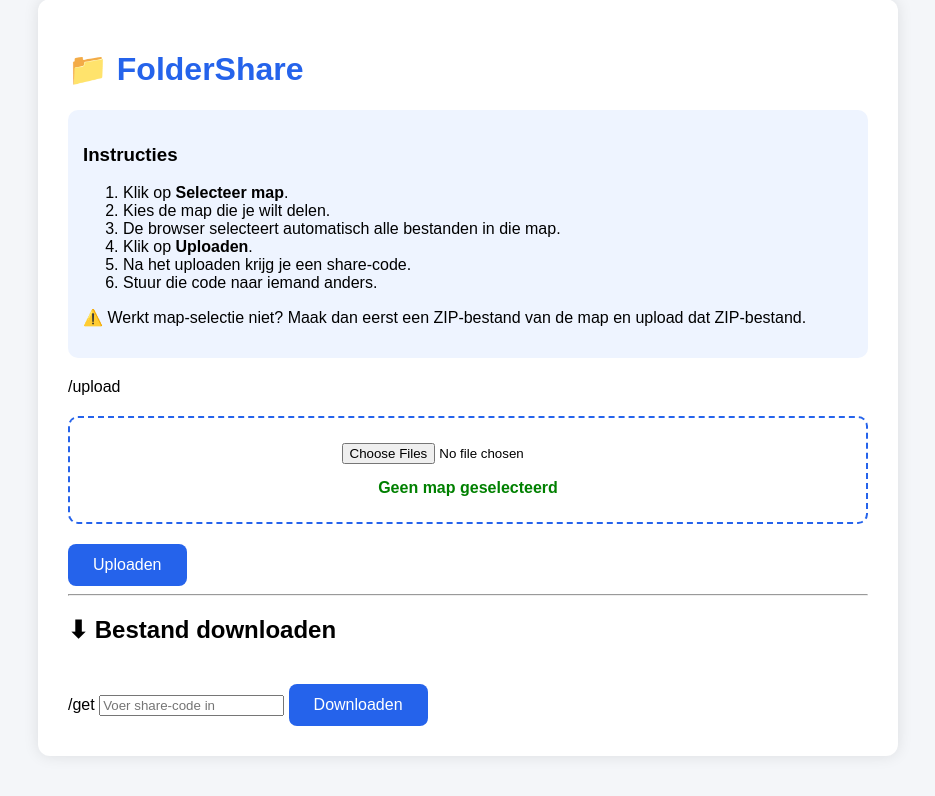
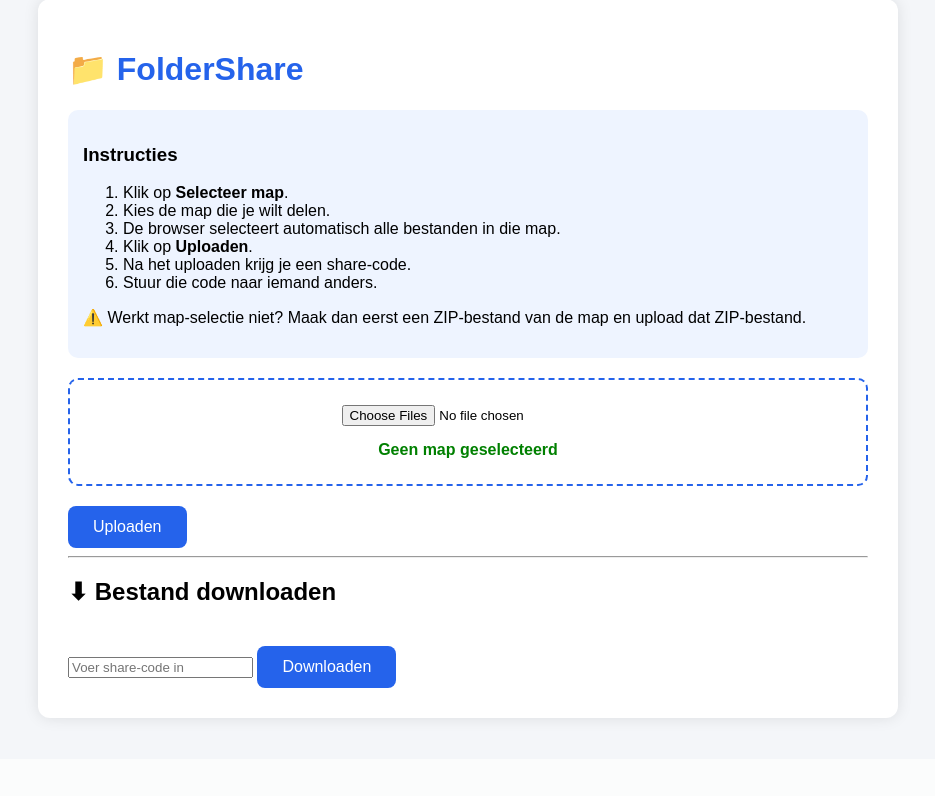
Before and after one commit to coconoot12-ai/FolderShare, a Flask app: template FolderShare_Render/templates/index.html in a window 1280 px wide. Shown: the part 41-837 px from the top of the page, without its empty margins (172-1107 px from the left). After the commit the page ends 765 px from the top, so only its background shows below. Run offline with Flask 3, Linux system fonts and the light colour scheme; the template is opened without the code that fills it, so the values that code supplies are empty.

Commit message:
Remove unused upload and get elements
Removed unused upload and get elements from the template.

```diff
--- a/FolderShare_Render/templates/index.html
+++ b/FolderShare_Render/templates/index.html
@@ -88,7 +88,6 @@ Maak dan eerst een ZIP-bestand van de map en upload dat ZIP-bestand.
 
 </div>
 
-/upload
 
 <div class="box">
 
@@ -115,7 +114,6 @@ Uploaden
 
 <h2>⬇ Bestand downloaden</h2>
 
-/get
 
 <input
 type="text"
```
